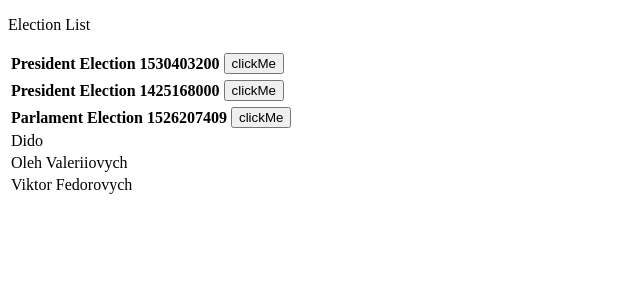
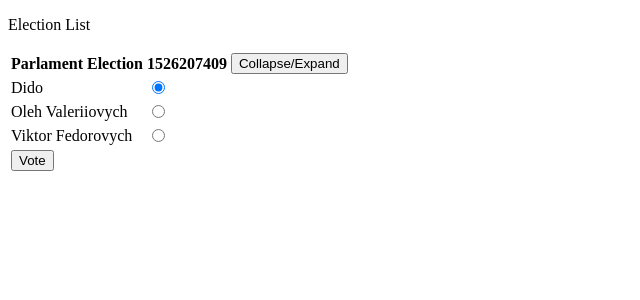
Before and after one commit to RostykStakhiv/chainlec, a React (Create React App) app in the folder client/: page / in a window 1280 px wide. Shown: the top 300 px of the page, without its empty margins (0-640 px from the left). Built offline with nearby package versions, Linux system fonts and the light colour scheme.

Commit message:
Implemented radio buttons inside ActiveElectionDetails and its Vote button

```diff
--- a/client/src/View/VoteView.js
+++ b/client/src/View/VoteView.js
@@ -1,5 +1,5 @@
 import React, { Component } from 'react';
-import ElectionDetails from './VoteView/ElectionDetails'
+import ActiveElectionDetails from './VoteView/ActiveElectionDetails'
 
 const mockData = [
   {
@@ -83,15 +83,17 @@ class VoteView extends Component {
   getElectionDetails() {
     let details = [];
     mockData.forEach(e => {
+      if (e.state === 'active') {
         details.push(
-        <ElectionDetails
+          <ActiveElectionDetails
             key={e.id}
             title={e.title}
             time={e.startTime}
             state={e.state}
-          candidates={e.candidates}>
-        </ElectionDetails>
+            candidates={e.candidates}
+          />
         );
+      }
     });
 
     return details;
--- /dev/null
+++ b/client/src/View/VoteView/ActiveElectionDetails.js
@@ -0,0 +1,67 @@
+import React, { Component } from 'react';
+import ElectionHeader from './ElectionHeader'
+import ActiveElectionRow from './ActiveElectionRow'
+import Button from './Button'
+
+class ActiveElectionDetails extends Component {
+  constructor(props) {
+    super(props);
+    this.state = {
+      checkedIndex: 0,
+    }
+  }
+
+  onCheckChanged(i) {
+    this.setState({
+      checkedIndex : i
+    });
+  }
+
+  onVote() {
+    let selectedCandidate = this.props.candidates[this.state.checkedIndex];
+    alert(`You have voted for ${selectedCandidate.name}`);
+  }
+
+  getRows() {
+    let rows = [];
+    this.props.candidates.forEach((e, i) => {
+      rows.push(
+      <ActiveElectionRow
+        key={e.id}
+        candidate={e.name}
+        isChecked={i === this.state.checkedIndex}
+        onCheck={() => this.onCheckChanged(i)}
+      />);
+    });
+
+    return rows;
+  }
+
+  render() {
+    return (
+      <table className="ElectionDetails">
+        <thead>
+          <ElectionHeader
+            title={this.props.title}
+            time={this.props.time}
+          />
+        </thead>
+        <tbody>
+          {this.getRows()}
+        </tbody>
+        <tfoot>
+          <tr>
+            <td>
+              <Button
+                label="Vote"
+                onClick={() => this.onVote()}
+              />
+            </td>
+          </tr>
+        </tfoot>
+      </table>
+    );
+  }
+}
+
+export default ActiveElectionDetails;
--- a/client/src/View/VoteView/ActiveElectionRow.js
+++ b/client/src/View/VoteView/ActiveElectionRow.js
@@ -5,6 +5,13 @@ class ActiveElectionRow extends Component {
     return (
       <tr>
         <td>{this.props.candidate}</td>
+        <td>
+          <input
+            type="radio"
+            checked={this.props.isChecked}
+            onChange={this.props.onCheck}
+          />
+        </td>
       </tr>
     );
   }
--- a/client/src/View/VoteView/Button.js
+++ b/client/src/View/VoteView/Button.js
@@ -1,16 +1,12 @@
 import React, { Component } from 'react';
 
 class Button extends Component {
-  onClick() {
-    alert("Clicked");
-  }
-
   render() {
     return (
       <button
           type="button"
-          onClick={this.onClick}>
-        clickMe
+          onClick={this.props.onClick}>
+        {this.props.label}
       </button>
     );
   }
--- a/client/src/View/VoteView/ElectionDetails.js
+++ /dev/null
@@ -1,40 +0,0 @@
-import React, { Component } from 'react';
-import ElectionHeader from './ElectionHeader'
-import ActiveElectionRow from './ActiveElectionRow'
-
-class ElectionDetails extends Component {
-  getRows() {
-    if (this.props.state !== "active") {
-      return null;
-    }
-
-    let rows = [];
-    this.props.candidates.forEach(e => {
-      rows.push(
-      <ActiveElectionRow
-        key={e.id}
-        candidate={e.name}
-      />);
-    });
-
-    return rows;
-  }
-
-  render() {
-    return (
-      <table className="ElectionDetails">
-        <thead>
-          <ElectionHeader
-            title={this.props.title}
-            time={this.props.time}
-          />
-        </thead>
-        <tbody>
-          {this.getRows()}
-        </tbody>
-      </table>
-    );
-  }
-}
-
-export default ElectionDetails;
--- a/client/src/View/VoteView/ElectionHeader.js
+++ b/client/src/View/VoteView/ElectionHeader.js
@@ -8,7 +8,10 @@ class ElectionHeader extends Component {
         <th>{this.props.title}</th>
         <th>{this.props.time}</th>
         <th>
-          <Button />
+          <Button
+            label="Collapse/Expand"
+            onClick={() => alert('You have clicked')}
+          />
         </th>
       </tr>
     );
```
Also changed, not shown: client/src/View/VoteView/CompletedElectionDetails.js (added), client/src/View/VoteView/FutureElectionDetails.js (added). Lines whose indentation alone changed are shown as unchanged.
